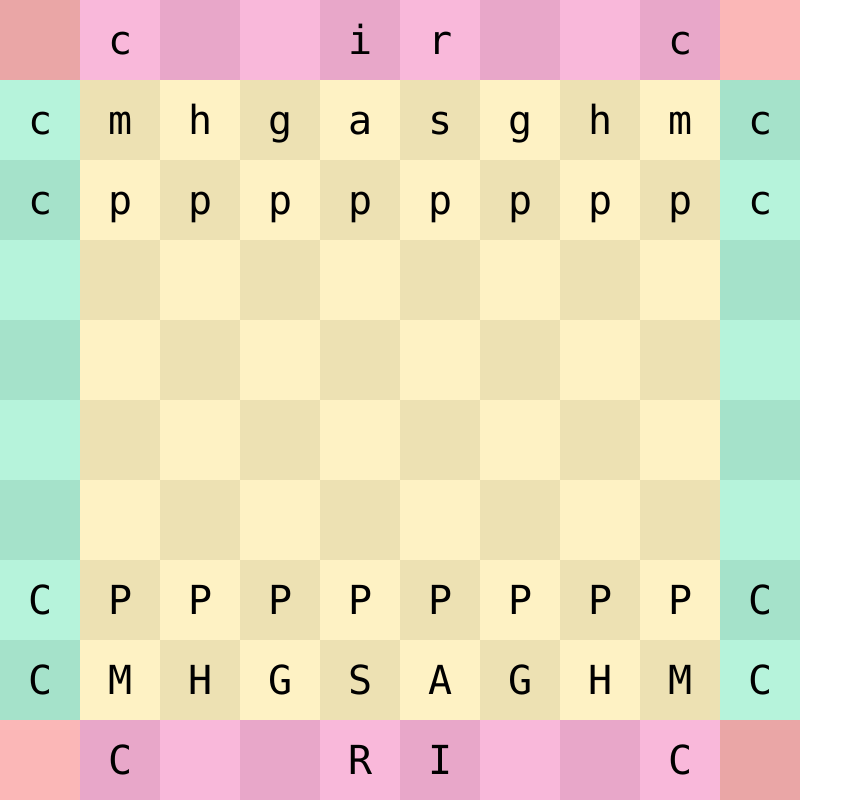
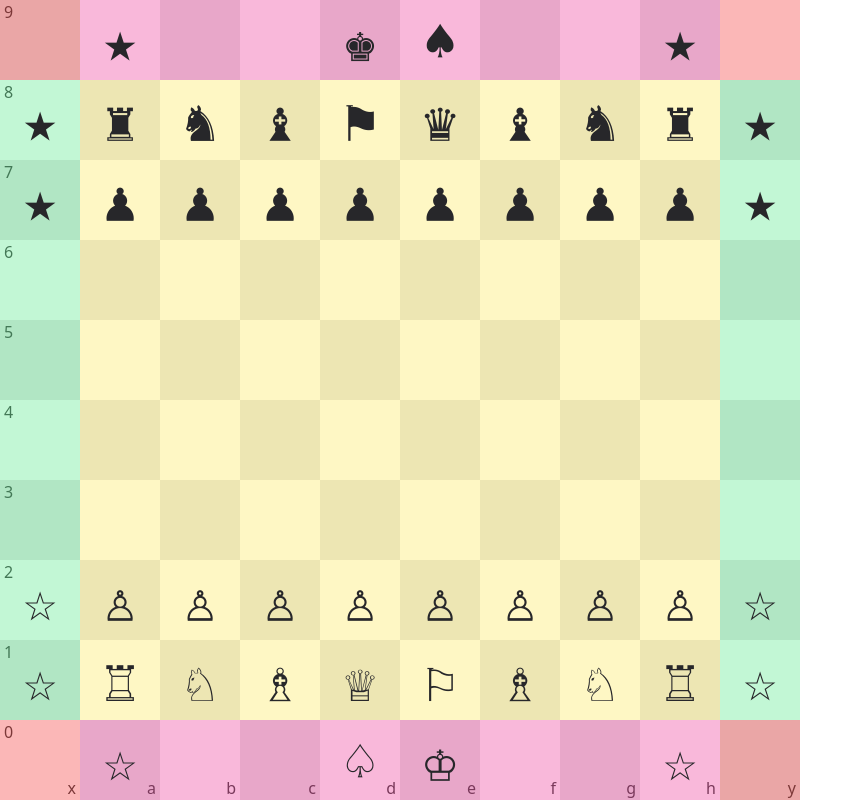
Before and after one commit to CuriosBasant/shadyantra-mono, a Next.js app in the folder packages/jugaad/: page / in a window 1280 px wide. Shown: the whole page, without its empty margins (0-863 px from the left). Built offline with nearby package versions, Linux system fonts and the light colour scheme.

Commit message:
added unicode symbols

```diff
--- a/package.json
+++ b/package.json
@@ -5,6 +5,7 @@
     "packages/*"
   ],
   "scripts": {
+    "jugaad": "cd packages/jugaad && yarn dev",
     "web:dev": "cd packages/web && yarn dev",
     "core:w": "cd packages/core && yarn watch"
   }
--- a/packages/jugaad/src/components/Board.tsx
+++ b/packages/jugaad/src/components/Board.tsx
@@ -26,7 +26,7 @@ function Square({ index, onSquareClick }) {
 }
 
 const boardStyles: CSSProperties = {
-  background: 'center / 20% url(../assets/board-background-checker.png) #ddd'
+  background: 'center / 20% url(../assets/board-background-checker.png) #0002'
 }
 type BoardProps = {
   onSquareClick: (event: React.MouseEvent<HTMLButtonElement, MouseEvent>) => void
--- a/packages/jugaad/src/components/BoardContainer.tsx
+++ b/packages/jugaad/src/components/BoardContainer.tsx
@@ -5,7 +5,7 @@ import Shatranjan from '../engine'
 const containerStyles: CSSProperties = {
   width: '100vmin',
   height: '100vmin',
-}
+}, TRAIL_PATH_CLASS = 'bg-lightBlue-200'
 type IPiece = {
   // position: number
   notation: string
@@ -23,8 +23,8 @@ type IBoardState = {
 }
 
 abstract class GameContainer extends Component<Props, IBoardState> {
-  protected abstract makeMove(from: string, to: string): void
-  state = {
+  protected abstract makeMove(from: string, to: string, isForced?: boolean): void
+  state: IBoardState = {
     selectedSquare: null,
     squares: this.game.board.squares as (IPiece | null)[],
     validMoves: this.game.board.validMoves
@@ -34,6 +34,7 @@ abstract class GameContainer extends Component<Props, IBoardState> {
   get game() {
     return this.props.game
   }
+  protected lastMove: string | null = null
   private boardRef = createRef<HTMLDivElement>();
   protected squareRefs = new Map<string, HTMLButtonElement>();
   private isMyTurn = false;
@@ -45,13 +46,22 @@ abstract class GameContainer extends Component<Props, IBoardState> {
       this.squareRefs.set(squareElement.dataset.squareName!, squareElement)
     }
   }
-  private selectSquare(selectedSquare = null) {
-    this.setState({ selectedSquare })
+  private selectSquare(squareToSelect: string) {
+    this.squareRefs.get(squareToSelect)!.classList.add('trail')
+    this.showPath(squareToSelect)
+
+    this.setState({ selectedSquare: squareToSelect })
   }
-  private togglePath(squareName: string, bool: boolean) {
-    this.squareRefs.get(squareName)!.classList.toggle('selected', bool)
+  private unselectSquare(removeClass = true) {
+    const selectedSquare = this.state.selectedSquare
+    removeClass && this.squareRefs.get(selectedSquare)!.classList.remove('trail')
+    this.showPath(selectedSquare, false)
+
+    this.setState({ selectedSquare: null })
+  }
+  private showPath(squareName: string, toShow = true) {
     for (const destSqName of this.state.validMoves[squareName]) {
-      this.squareRefs.get(destSqName)!.classList.toggle('path', bool)
+      this.squareRefs.get(destSqName)!.classList.toggle('path', toShow)
     }
   }
 
@@ -66,21 +76,23 @@ abstract class GameContainer extends Component<Props, IBoardState> {
     if (selectedSquare == null) {
       if (squareName in validMoves) {  // is valid select
         this.selectSquare(squareName)
-        this.togglePath(squareName, true)
       }
     } else {
-      if (selectedSquare == squareName) {
-      } else if (validMoves[selectedSquare].includes(squareName as 'x0')) {  // is valid destination
-        this.makeMove(selectedSquare, squareName)
-      } else if (squareName in validMoves) { // own piece
-        setTimeout(() => this.squareRefs.get(squareName)!.click())
+      if (ev.shiftKey || validMoves[selectedSquare].includes(squareName as 'x0')) {
+        this.makeMove(selectedSquare, squareName, ev.shiftKey)
+        this.unselectSquare(false)
+      } else if (selectedSquare != squareName && squareName in validMoves) {
+        this.unselectSquare()
+        this.selectSquare(squareName)
+      } else {
+        this.unselectSquare()
       }
-      this.togglePath(selectedSquare, false)
-      this.selectSquare()
     }
   }
   render() {
     return <div id='board-container' className='relative' style={ containerStyles }>
+      <div className='absolute ml-1 flex flex-col justify-around h-full' style={ { fontSize: '2vmin' } }>{ '9876543210'.split('').map(ch => <span key={ ch } className='h-full'>{ ch }</span>) }</div>
+      <div className='absolute bottom-0 flex justify-around w-full' style={ { fontSize: '2vmin' } }>{ 'xabcdefghy'.split('').map(ch => <span key={ ch } className='text-right mr-1 w-full'>{ ch }</span>) }</div>
       <Pieces pieces={ this.state.squares } />
       <Board ref={ this.boardRef } onSquareClick={ this.onSquareClick } />
     </div>
@@ -88,10 +100,15 @@ abstract class GameContainer extends Component<Props, IBoardState> {
 }
 
 class OfflineGame extends GameContainer {
-  protected makeMove(from: string, to: string) {
+  protected makeMove(from: string, to: string, isForced = false) {
     console.log(`Making Move ${ from }-${ to }`)
+    this.lastMove?.split('-').forEach(s => {
+      this.squareRefs.get(s)!.classList.remove('trail')
+    })
+    this.lastMove = `${ from }-${ to }`
+    this.squareRefs.get(to)!.classList.add('trail')
     try {
-      this.game.move({ from, to })
+      this.game.move({ from, to }, { isForced })
     } catch (error) {
       console.error(error.message)
     }
--- a/packages/jugaad/src/components/Pieces.tsx
+++ b/packages/jugaad/src/components/Pieces.tsx
@@ -1,5 +1,4 @@
-import React, { CSSProperties, useEffect, useState } from 'react'
-import Axios from 'axios'
+import React from 'react'
 
 interface IPiece {
   position: number
@@ -19,11 +18,14 @@ type Props = {
   pieces: ISquare[]
 }
 
-const FILES = 'xabcdefghy'
+const FILES = 'xabcdefghy', PIECE_UNICODE_SYMBOL = {
+  P: '♙', G: '♗', H: '♘', M: '♖', S: '♕', A: '♤', C: '☆', I: '♔', R: '⚐',
+  p: '♟︎', g: '♝', h: '♞', m: '♜', s: '♛', a: '♠', c: '★', i: '♚', r: '⚑',
+}
 export default function Pieces({ pieces }: any) {
 
   return (
-    <div id="pieces" className='absolute bottom-0 pointer-events-none select-none w-1/10 h-1/10 z-10' style={ { fontSize: '5vmin' } }>
+    <div id="pieces" className='absolute bottom-0 pointer-events-none select-none w-1/10 h-1/10 z-10 text-gray-800' style={ { fontSize: '7vmin' } }>
       {pieces.map(piece => piece && <Piece key={ piece.square } { ...piece } square={ piece.square } />) }
     </div>
   )
@@ -32,6 +34,6 @@ export default function Pieces({ pieces }: any) {
 const Piece = React.memo(({ notation, name, square }: IPiece) => {
   const X = FILES.indexOf(square[0]), Y = -square[1]
   return <span className='absolute duration-1000 flex w-full h-full font-mono transition-transform' style={ { transform: `translate(${ X }00%, ${ Y }00%)` } }>
-    <span className="piece m-auto" title={ name }>{ notation }</span>
+    <span className="piece m-auto" title={ name }>{ PIECE_UNICODE_SYMBOL[notation] }</span>
   </span>
 }, () => true)
--- a/packages/jugaad/src/engine/Utils.ts
+++ b/packages/jugaad/src/engine/Utils.ts
@@ -1,8 +1,8 @@
 export const BOARD_SIZE = 10
 export const TOTAL_SQUARES = BOARD_SIZE ** 2
 
-export const _DEFAULT_FEN = '0c1ir1c0/cmhgasghmc/cppppppppc/9/9/9/9/CPPPPPPPPC/CMHGSAGHMC/0C1RI1C0'
-export const DEFAULT_FEN = '.c..ir..c.cmhgasghmccppppppppc........................................CPPPPPPPPCCMHGSAGHMC.C..RI..C.'
+export const _DEFAULT_FEN = '0c1ia1c0/cmhgrsghmc/cppppppppc/9/9/9/9/CPPPPPPPPC/CMHGSRGHMC/0C1AI1C0'
+export const DEFAULT_FEN = '.c..ia..c.cmhgrsghmccppppppppc........................................CPPPPPPPPCCMHGSRGHMC.C..AI..C.'
 export const ORTHOGONAL_DIRECTION = Object.freeze([BOARD_SIZE, 1, -1, -BOARD_SIZE])
 export const DIAGNAL_DIRECTION = Object.freeze([BOARD_SIZE - 1, BOARD_SIZE + 1, -BOARD_SIZE - 1, -BOARD_SIZE + 1])
 
--- a/packages/jugaad/src/engine/index.ts
+++ b/packages/jugaad/src/engine/index.ts
@@ -1,6 +1,6 @@
 // import { EventEmitter } from 'events'
 import { nanoid } from "nanoid"
-import { Board, Builder, SquareName, SQUARE_FLAGS } from './board'
+import { Board, Builder, Move, NormalMove, SquareName, SQUARE_FLAGS } from './board'
 import ShadYantra from './board/ShadYantra'
 import { PieceFactory } from './pieces'
 import { Alliance } from './player'
@@ -64,7 +64,7 @@ export default class Shatranjan {
       current: this._board.getSquareWithName(f)!,
       destination: this._board.getSquareWithName(t)!,
     }
-    if (!square.current || !square.destination || square.current == square.destination)
+    if (!square.current || !square.destination)
       throw new Error("Invalid Square Provided!")
     if (square.current.isEmpty)
       throw new Error("The Origin Square is Empty.")
@@ -74,10 +74,13 @@ export default class Shatranjan {
     const { current, destination } = this.parseMove(moveStr)
     const selectedPieceMoves = this._board.activePlayer.moves.get(current)
     if (!selectedPieceMoves) throw new Error("It's not your turn!")
-
-    const move = selectedPieceMoves.find(move => move.destinationSquare == destination)
-    if (!move) {
-      return console.error('Invalid move')
+    let move: Move
+    if (isForced) {
+      if (current == destination) throw new Error("Can't force move on same square")
+      move = new NormalMove(current, destination)
+    } else {
+      move = selectedPieceMoves.find(move => move.destinationSquare == destination)
+      if (!move) throw new Error('Invalid move')
     }
     this._board = move.execute()
   }
--- a/packages/jugaad/src/engine/pieces/Rajrishi.ts
+++ b/packages/jugaad/src/engine/pieces/Rajrishi.ts
@@ -1,53 +1,59 @@
-import { Piece } from '.';
-import { Board, Move, Square } from '../board';
-import { Alliance } from '../player';
-import { ADJACENT_DIRECTION } from '../Utils';
+import { Piece } from '.'
+import { Board, Move, Square } from '../board'
+import { Alliance } from '../player'
+import { ADJACENT_DIRECTION } from '../Utils'
 
 
 export default class Rajrishi extends Piece {
-  adjacentOpponentOfficers = new Set<Piece>();
+  adjacentOpponentOfficers = new Set<Piece>()
   constructor(position: number, alliance: Alliance) {
-    super(Piece.RAJRISHI, position, alliance);
+    super(Piece.RAJRISHI, position, alliance)
   }
 
   calculateLegalMoves(currentSquare: Square) {
-    const moves: Move[] = [];
+    const moves: Move[] = []
+    if (!currentSquare.isWarZone) {
+      ADJACENT_DIRECTION.forEach(d => {
+        const nextSquare = currentSquare.getNearbySquare(d)
+        nextSquare?.createWeakMove(moves, currentSquare)
+      })
+      return moves
+    }
     const loop = (direction: number, refSquare = currentSquare): Square => {
-      const nextSquare = refSquare.getNearbySquare(direction);
-      if (!nextSquare) return refSquare;
+      const nextSquare = refSquare.getNearbySquare(direction)
+      if (!nextSquare) return refSquare
 
-      return nextSquare.createWeakMove(moves, currentSquare) ? nextSquare : loop(direction, nextSquare);
-    };
-
-    for (const direction of ADJACENT_DIRECTION) {
-      loop(direction);
+      return nextSquare.createWeakMove(moves, currentSquare) ? nextSquare : loop(direction, nextSquare)
     }
-    return moves;
+    ADJACENT_DIRECTION.forEach(d => loop(d))
+    return moves
   }
 
   /** Freezes all surrounding squares to the Rajrishi if no opponent royal is on them. */
   createMediateZone(board: Board) {
-    this.loopSurrounding(board, (square: Square) => square.freeze());
+    this.loopSurrounding(board, (square: Square) => square.freeze())
   }
   controlOpponentOfficers(board: Board) {
+    const currentSquare = this.square(board)
+    if (currentSquare.isCastle || currentSquare.isForbiddenZone) return
     this.loopSurrounding(board, (square: Square) => {
       if (this.isEnemyOf(square.piece) && square.piece.isOfficer)
-        this.adjacentOpponentOfficers.add(square.piece);
-      square.addAttacker(this);
-    });
+        this.adjacentOpponentOfficers.add(square.piece)
+      square.addAttacker(this)
+    })
   }
   private loopSurrounding(board: Board, fun: (square: Square) => void) {
-    const currentSquare = this.square(board);
-    if (currentSquare.isOpponentRoyalNearby()) return;
+    const currentSquare = this.square(board)
+    if (currentSquare.isOpponentRoyalNearby()) return
 
     for (const relativeIndex of ADJACENT_DIRECTION) {
-      const neighbourSquare = currentSquare.getNearbySquare(relativeIndex)!; // fake !
+      const neighbourSquare = currentSquare.getNearbySquare(relativeIndex)! // fake !
       if (currentSquare.isZoneSame(neighbourSquare)) {
-        fun(neighbourSquare);
+        fun(neighbourSquare)
       }
     }
   }
   moveTo(move: Move) {
-    return new Rajrishi(move.destinationSquare.index, move.movedPiece.alliance);
+    return new Rajrishi(move.destinationSquare.index, move.movedPiece.alliance)
   }
 }
--- a/packages/jugaad/src/engine/player/Player.ts
+++ b/packages/jugaad/src/engine/player/Player.ts
@@ -1,84 +1,84 @@
-import { Alliance } from '.';
-import { Board, ControlMove, Move, NormalMove, Square, WeakMove } from '../board';
-import { Arthshastri, Indra, OfficerPiece, Piece, Rajendra, Rajrishi, RoyalPiece } from '../pieces';
+import { Alliance } from '.'
+import { Board, ControlMove, Move, NormalMove, Square, WeakMove } from '../board'
+import { Arthshastri, Indra, OfficerPiece, Piece, Rajendra, Rajrishi, RoyalPiece } from '../pieces'
 
 export default class Player {
   hasDeclaredWar = false;
   isOfferingDraw = false;
-  readonly alliance: Alliance;
+  readonly alliance: Alliance
   legalMoves: Move[] = [];
   moves = new Map<Square, Move[]>();
   arthshastri: Arthshastri | null = null;
-  rajrishi: Rajrishi;
-  indra!: Indra;
+  rajrishi: Rajrishi
+  indra!: Indra
   private isInCheck = false;
 
   constructor(readonly board: Board, readonly pieces: Piece[]) {
-    this.alliance = pieces[0].alliance;
-    this.rajrishi = this.findRajrishi();
+    this.alliance = pieces[0].alliance
+    this.rajrishi = this.findRajrishi()
   }
 
   private findRajrishi() {
-    const rajrishi = this.pieces.find(piece => piece.isGodman);
-    if (!rajrishi) throw new Error("No Rajrishi on Board!");
-    return rajrishi as Rajrishi;
+    const rajrishi = this.pieces.find(piece => piece.isGodman)
+    if (!rajrishi) throw new Error("No Rajrishi on Board!")
+    return rajrishi as Rajrishi
   }
   calculateLegalMoves() {
-    this.initPieces();
-    if (!this.indra) throw new Error("No Indra on Board!");
+    this.initPieces()
+    if (!this.indra) throw new Error("No Indra on Board!")
 
-    const toRetreat = this.indra.square(this.board).isTruceZone;
+    const toRetreat = this.indra.square(this.board).isTruceZone
     for (const piece of this.pieces) {
-      const currentSquare = piece.square(this.board);
-      if (currentSquare.isForbiddenZone && !piece.isGodman) continue;
-      const legals = piece.calculateLegalMoves(currentSquare, toRetreat);
+      const currentSquare = piece.square(this.board)
+      const legals = currentSquare.isForbiddenZone && !piece.isGodman ? [] :
+        piece.calculateLegalMoves(currentSquare, toRetreat)
       // this.legalMoves.push(...legals);
-      this.moves.set(currentSquare, legals);
+      this.moves.set(currentSquare, legals)
     }
     // Control Opponent Officers surrounding Rajrishi
     for (const officer of this.rajrishi.adjacentOpponentOfficers) {
-      const officerSquare = officer.square(this.board);
-      const legals = officer.calculateLegalMoves(officerSquare, toRetreat), temp: Move[] = [];
+      const officerSquare = officer.square(this.board)
+      const legals = officer.calculateLegalMoves(officerSquare, toRetreat), temp: Move[] = []
       for (const { destinationSquare } of legals) {
-        if (destinationSquare.isInAttack) continue;
-        temp.push(new ControlMove(officerSquare, destinationSquare));
+        if (destinationSquare.isInAttack) continue
+        temp.push(new ControlMove(officerSquare, destinationSquare))
       }
-      this.moves.set(officerSquare, temp);
+      this.moves.set(officerSquare, temp)
     }
   }
   private initPieces() {
     for (const piece of this.pieces) {
       if (piece.isOfficer) {
-        (piece as OfficerPiece).controlNearbySoldiers(this.board);
+        (piece as OfficerPiece).controlNearbySoldiers(this.board)
       } else if (piece.isRoyal) {
         if (piece instanceof Arthshastri) {
-          this.arthshastri = piece;
+          this.arthshastri = piece
         } else if (piece instanceof Indra) {
-          this.indra = piece;
+          this.indra = piece
         }
-        (piece as RoyalPiece).helpNearbyRoyals(this.board);
+        (piece as RoyalPiece).helpNearbyRoyals(this.board)
       }
     }
   }
   private filterPieces() {
-    return this.board.builder.config.filter(piece => this.isMyPiece(piece)) as Piece[];
+    return this.board.builder.config.filter(piece => this.isMyPiece(piece)) as Piece[]
   }
 
   setOnCheck() {
-    this.isInCheck = true;
+    this.isInCheck = true
   }
   isMyPiece(piece: Piece) {
-    return !piece.isNull && this.alliance === piece.alliance;
+    return !piece.isNull && this.alliance === piece.alliance
   }
 
   get isRetreating() {
-    return this.isOfferingDraw;
+    return this.isOfferingDraw
   }
 
   get isFunderAlive() {
-    return this.arthshastri !== null;
+    return this.arthshastri !== null
   }
   get opponent() {
-    return this.board.players[+(this.alliance == Alliance.BLACK)];
+    return this.board.players[+(this.alliance == Alliance.BLACK)]
   }
 }
--- a/packages/jugaad/tailwind.config.js
+++ b/packages/jugaad/tailwind.config.js
@@ -1,8 +1,11 @@
 const plugin = require('tailwindcss/plugin');
+const colors = require('tailwindcss/colors');
+
 module.exports = {
   purge: ['./src/**/*.{jsx,tsx}'],
   darkMode: false, // or 'media' or 'class'
   theme: {
+    colors,
     extend: {
       width: {
         '1/10': '10%',
@@ -12,6 +15,7 @@ module.exports = {
       }
     }
   },
+  backgroundColor: (theme) => theme('colors'),
   variants: {
     extend: {
     },
@@ -37,8 +41,16 @@ module.exports = {
             zIndex: '50'
           }
         },
-        '.selected': {
-          backgroundColor: 'yellow !important'
+        '.trail': {
+          '&::before': {
+            content: "''",
+            position: 'absolute',
+            top: '0',
+            left: '0',
+            width: '100%',
+            height: '100%',
+            backgroundColor: '#93C5FD',
+          }
         }
       });
     }),
```
Also changed, not shown: packages/jugaad/src/engine/board/Square.ts (+68 -65 lines), 1 other file (tests, documents, lock files or other folders).
